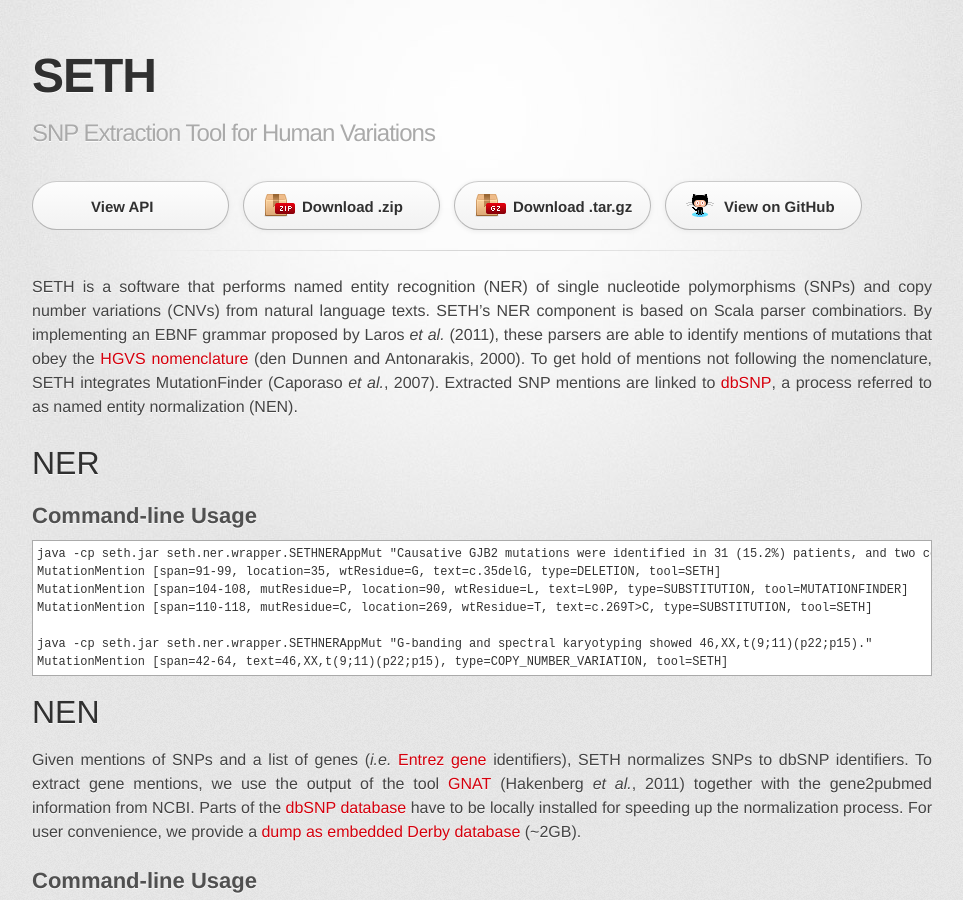
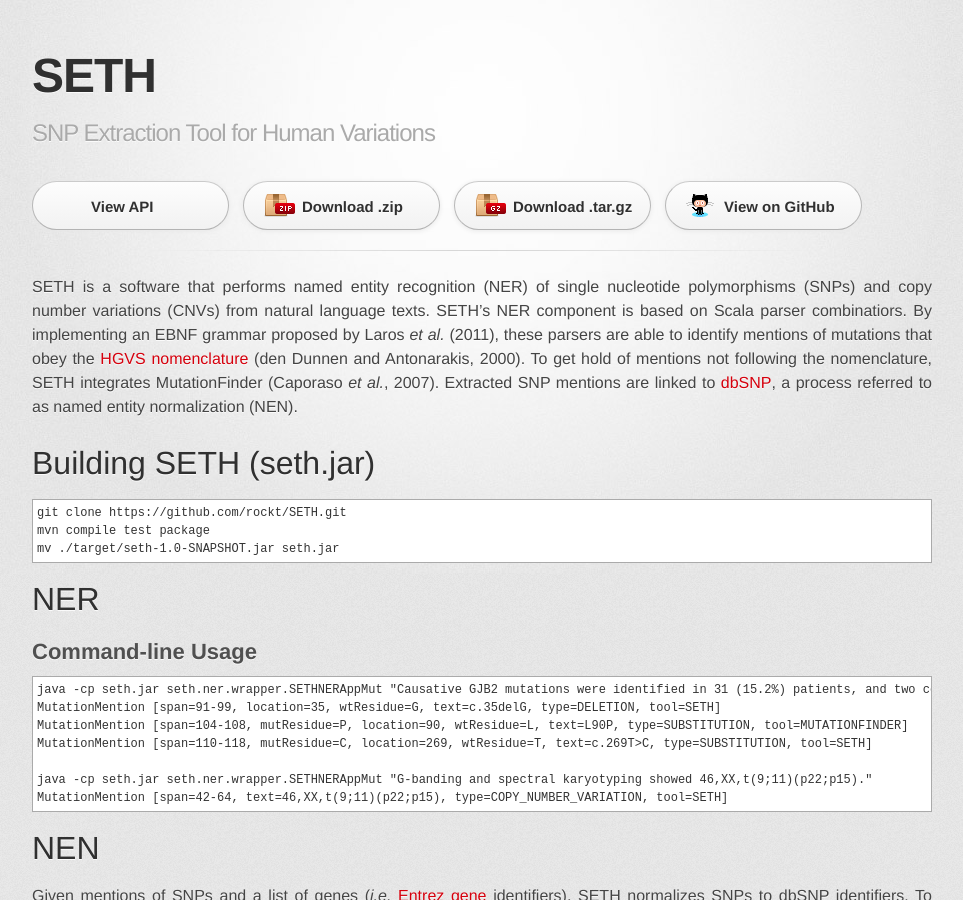
Before and after one commit to rockt/SETH, a Jekyll site: the page built from index.md, in a window 1280 px wide and 900 px high. Shown: the whole window, without its empty margins (158-1121 px from the left). Built offline with Jekyll 4.4.1, drawn with Linux system fonts in a browser that asks for light colours; some web fonts are replaced; Markdown is read by kramdown in place of the engine named in the settings.

Commit message:
Update index.md

````diff
--- a/index.md
+++ b/index.md
@@ -10,6 +10,12 @@
 Extracted SNP mentions are linked to [dbSNP](http://www.ncbi.nlm.nih.gov/SNP/),
 a process referred to as named entity normalization (NEN).
 
+# Building SETH (seth.jar)
+```
+git clone https://github.com/rockt/SETH.git
+mvn compile test package
+mv ./target/seth-1.0-SNAPSHOT.jar seth.jar
+```
 
 # NER
 ## Command-line Usage
````
